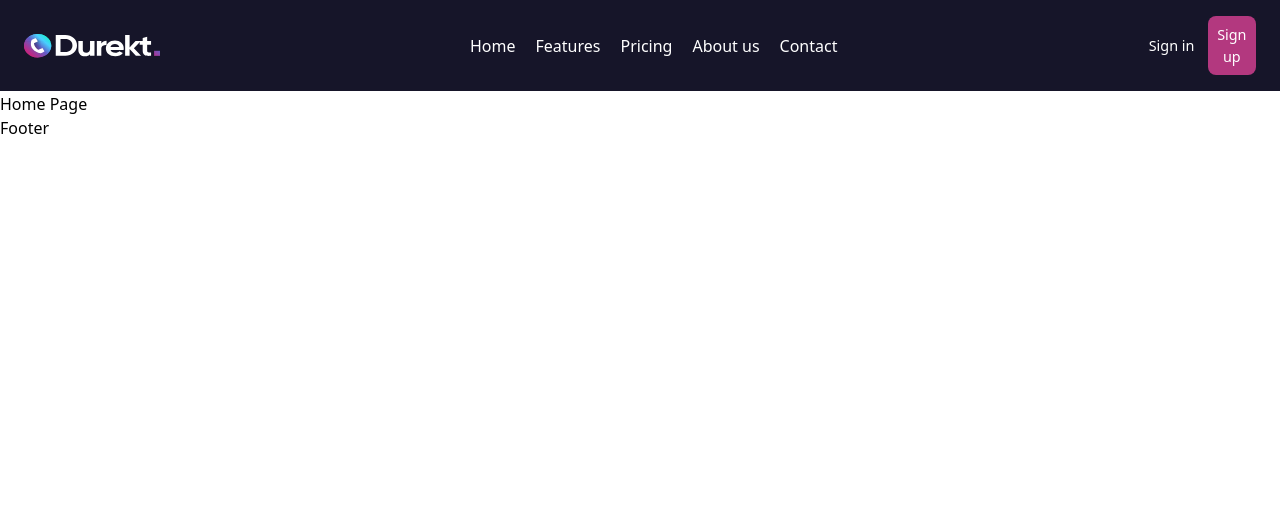
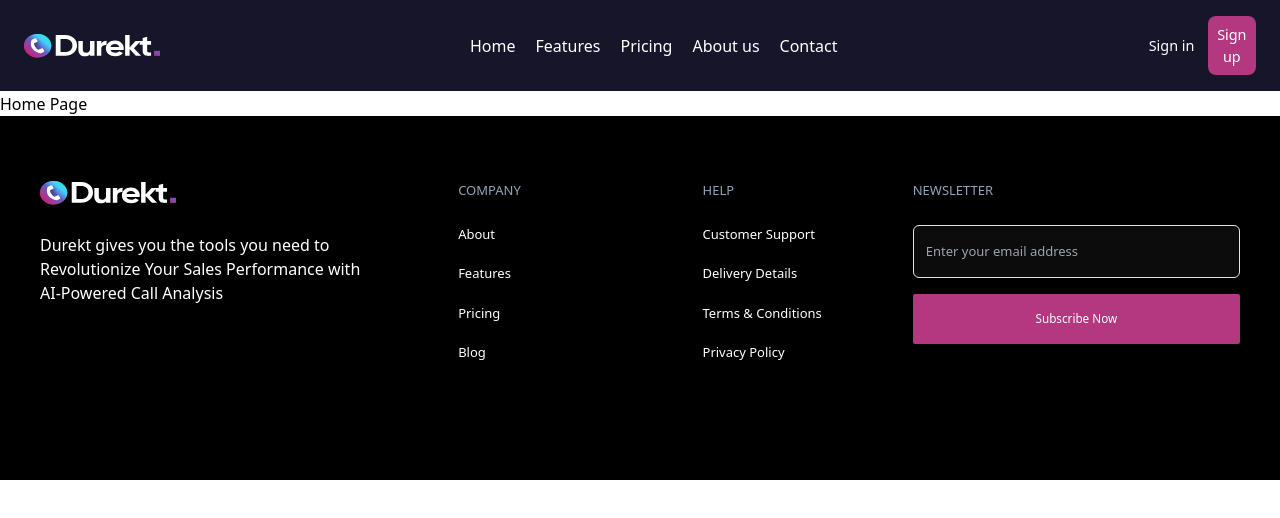
Before and after one commit to Caleb00004/Ai-powered-sales-call-analysis, a Next.js app: page / in a window 1280 px wide. Shown: the top 518 px of the page. Built offline with nearby package versions, Linux system fonts and the light colour scheme.

Commit message:
feat: worked on footer

```diff
--- a/src/components/secondary/Footer.tsx
+++ b/src/components/secondary/Footer.tsx
@@ -1,8 +1,40 @@
+import Logo2 from "../../../public/svgs/Logo_white.svg"
+import Button from "../primary/Button"
+
 const Footer = () => {
+
     return (
-        <nav>
-            <h1>Footer</h1>
-        </nav>
+        <footer className="grid sm:grid-cols-2 mdx4:flex justify-between text-[13px] bg-black text-white pt-[5em] pb-[9em] px-[1em] sm:px-[1.5em] mdx4:px-10">
+            <div className="flex flex-col flex-[0.6]">
+                <Logo2 className="mb-7" />
+                <p className="text-[16px] font-[400]">Durekt gives you the tools you need to Revolutionize Your Sales Performance with AI-Powered Call Analysis</p>
+            </div>
+            <div className="flex mt-8 sm:mt-0 flex-1 justify-between sm:justify-around">
+                <div className="flex flex-col">
+                    <p className="text-[#94A3B8] pb-6">COMPANY</p>
+                    <div className="flex flex-col gap-5">
+                        <p>About</p>
+                        <p>Features</p>
+                        <p>Pricing</p>
+                        <p>Blog</p>
+                    </div>
+                </div>
+                <div className="flex flex-col">
+                    <p className="text-[#94A3B8] pb-6">HELP</p>
+                    <div className="flex flex-col gap-5">
+                        <p>Customer Support</p>
+                        <p>Delivery Details</p>
+                        <p>Terms & Conditions</p>
+                        <p>Privacy Policy</p>
+                    </div>
+                </div>
+            </div>
+            <div className="flex flex-col flex-[0.6] mt-8 mdx4:mt-0">
+                <p className="text-[#94A3B8] pb-6">NEWSLETTER</p>
+                <input className="bg-[#18181B80] py-4 px-3 text-[#A1A1AA] border border-[#E4E4E7] rounded-md w-full" placeholder="Enter your email address" />
+                <Button className=" rounded-sm mt-4 py-4">Subscribe Now</Button>
+            </div>
+        </footer>
     )
 }
 
```
